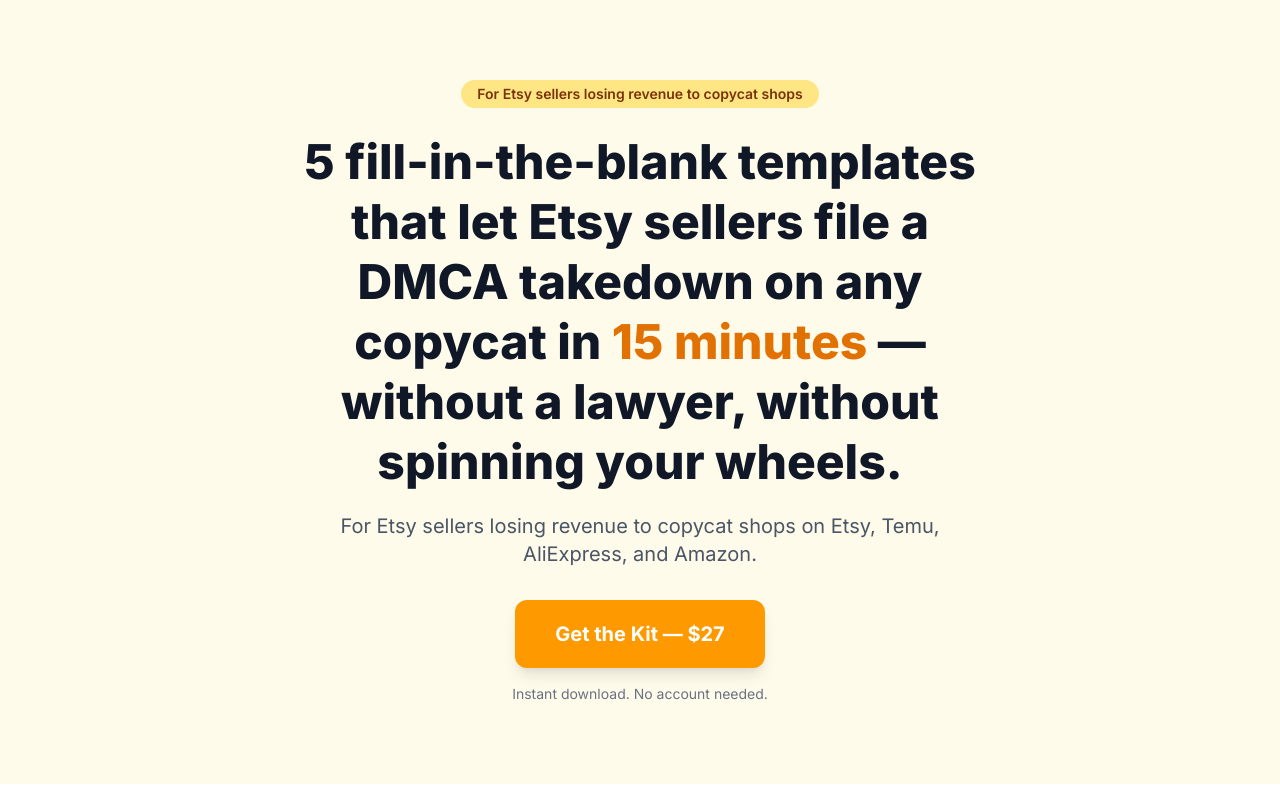
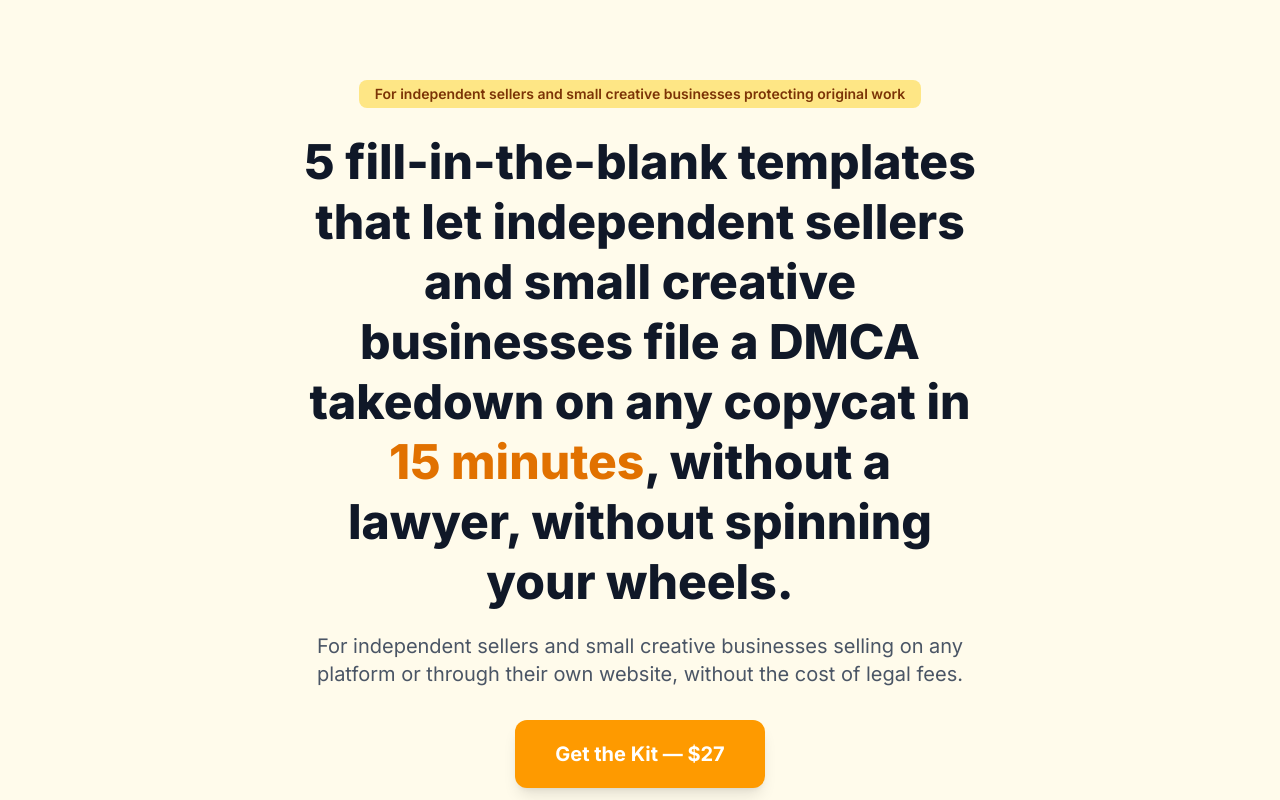
Before and after one commit to thestartergroupenterprise/etsy-ip-defense-kit, a Next.js app: page / in a window 1280 px wide. Shown: the top 800 px of the page. Built offline with nearby package versions, Linux system fonts and the light colour scheme.

Commit message:
Homepage hero update 2026-04-04: badge, H1, and subheadline updated to platform-agnostic audience framing (Founder approved)

```diff
--- a/app/page.tsx
+++ b/app/page.tsx
@@ -11,22 +11,23 @@
         <div className="max-w-2xl mx-auto text-center">
 
           {/* Badge */}
-          <p className="inline-block bg-amber-200 text-amber-900 text-sm font-semibold px-4 py-1 rounded-full mb-6">
-            For Etsy sellers losing revenue to copycat shops
+          <p className="inline-block bg-amber-200 text-amber-900 text-sm font-semibold px-4 py-1 rounded-lg mb-6">
+            For independent sellers and small creative businesses protecting original work
           </p>
 
           {/* Headline */}
           <h1 className="text-3xl md:text-5xl font-extrabold leading-tight text-gray-900 mb-5">
-            5 fill-in-the-blank templates that let Etsy sellers file a DMCA
-            takedown on any copycat in{" "}
-            <span className="text-amber-600">15 minutes</span> — without a
+            5 fill-in-the-blank templates that let independent sellers and
+            small creative businesses file a DMCA takedown on any copycat in{" "}
+            <span className="text-amber-600">15 minutes</span>, without a
             lawyer, without spinning your wheels.
           </h1>
 
           {/* Subheadline */}
           <p className="text-lg md:text-xl text-gray-600 mb-8">
-            For Etsy sellers losing revenue to copycat shops on Etsy, Temu,
-            AliExpress, and Amazon.
+            For independent sellers and small creative businesses selling on
+            any platform or through their own website, without the cost of
+            legal fees.
           </p>
 
           {/* Price + CTA */}
```
